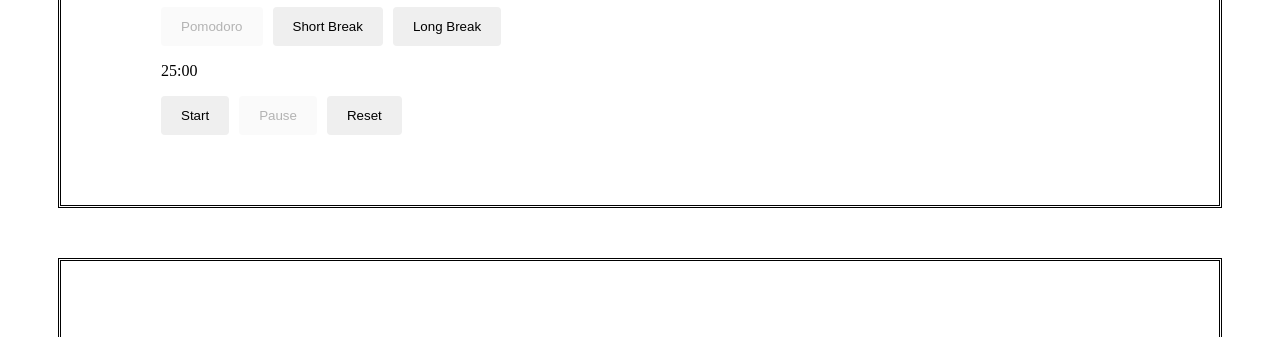
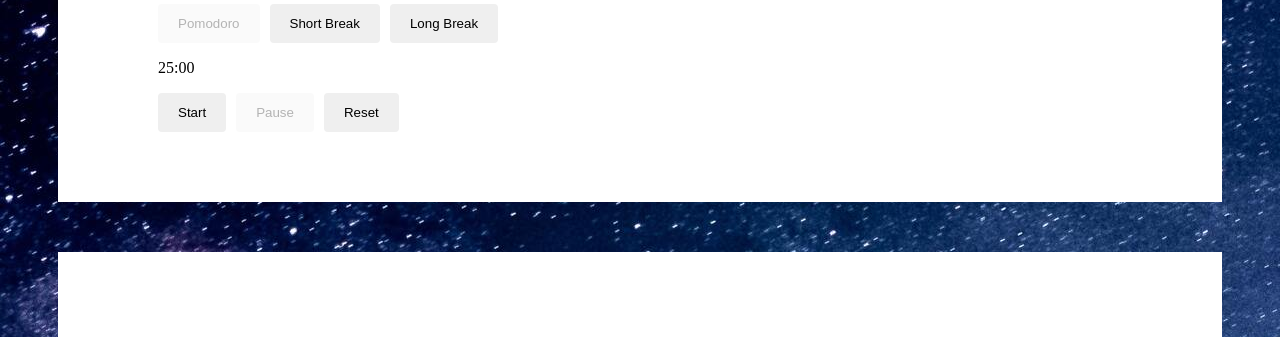
Before and after one commit to QuentinHacourt/productivity-js, a website built with webpack: page src/index.html in a window 1280 px wide. Shown: the part 196-533 px from the top of the page. Built offline with nearby package versions, Linux system fonts and the light colour scheme.

Commit message:
added wallpaper

```diff
--- a/src/style.css
+++ b/src/style.css
@@ -1,5 +1,11 @@
+body {
+    background: url("./img/wall.jpg");
+    background-repeat: no-repeat;
+    background-size: cover cover;
+}
+
 .app {
-    border-style:double;
+    background-color: white;
     padding: 70px;
     padding-left: 100px;
     margin: 50px;
--- a/webpack.config.js
+++ b/webpack.config.js
@@ -27,6 +27,10 @@
         test: /\.css$/i,
         use: ['style-loader', 'css-loader'],
       },
+      {
+        test: /\.(png|svg|jpg|jpeg|gif)$/i,
+        type: 'asset/resource',
+      },
     ],
   },
   optimization: {
```
Also changed, not shown: src/index.html (+1 -0 lines), src/img/wall.jpg (added), 1 other file.
